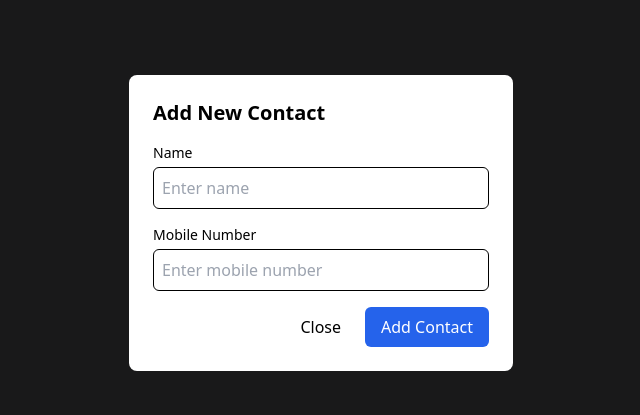
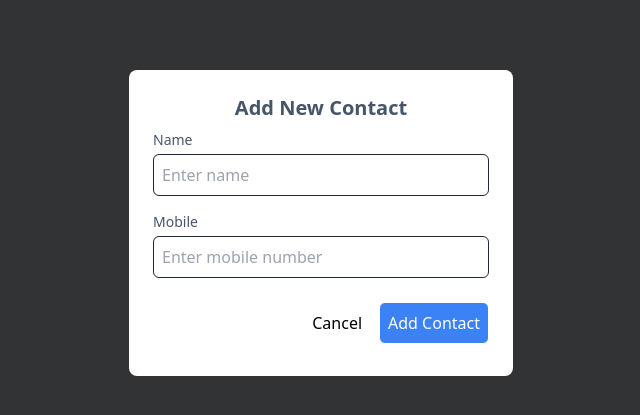
Before and after one commit to mandeep-webdev/MyContacts, a React (Vite) app: page / in a window 1280 px wide. Both pictures are taken after a click on the button 799 px from the left and 50 px from the top of the page. Shown: the part 177-592 px from the top of the page, without its empty margins (319-959 px from the left). Built offline with nearby package versions, Linux system fonts and the light colour scheme; no server answers; the database is empty.

Commit message:
make changes in modal

```diff
--- a/src/components/Modal.jsx
+++ b/src/components/Modal.jsx
@@ -1,51 +1,52 @@
 import React from "react";
 import { IoMdClose } from "react-icons/io";
 const Modal = ({ closeModal }) => {
+  const handleSubmit = (e) => {
+    e.preventDefault();
+  };
   return (
-    <div className="fixed inset-0 bg-black bg-opacity-50 flex justify-center items-center ">
-      <div className="bg-white p-6 rounded-lg w-96">
-        <h2 className="text-xl font-semibold mb-4">Add New Contact</h2>
-        <form>
+    <div className="fixed inset-0 flex justify-center items-center backdrop-blur-sm">
+      <div className=" bg-white p-6 rounded-lg w-96">
+        <h2 className="text-xl font-semibold mb-2 text-slate-600 text-center">
+          Add New Contact
+        </h2>
+        <form onSubmit={handleSubmit}>
           <div className="mb-4">
             <label
               htmlFor="name"
-              className="block text-sm font-medium text-gray-700"
+              className="block text-sm font-medium text-slate-600 mb-1"
             >
               Name
             </label>
             <input
               type="text"
               id="name"
-              className="mt-1 p-2 w-full border border-gray-300 rounded-md"
               placeholder="Enter name"
+              className="border w-full border-slate-800 p-2 rounded-md outline-none text-slate-600"
             />
           </div>
           <div className="mb-4">
             <label
               htmlFor="mobile"
-              className="block text-sm font-medium text-gray-700"
+              className="block text-sm font-medium text-slate-600 mb-1"
             >
-              Mobile Number
+              Mobile
             </label>
             <input
               type="text"
               id="mobile"
-              className="mt-1 p-2 w-full border border-gray-300 rounded-md"
               placeholder="Enter mobile number"
+              className="border w-full border-slate-800 p-2 rounded-md outline-none text-slate-600"
             />
           </div>
-          <div className="flex justify-end gap-2">
+          <div className="flex justify-end gap-2 py-2">
             <button
-              type="button"
-              className="px-4 py-2 bg-gray-300 text-black rounded-md"
+              className="border border-transparent px-2 rounded-md cursor-pointer hover:text-red-700 transition duration-300"
               onClick={closeModal}
             >
-              Close
+              Cancel
             </button>
-            <button
-              type="submit"
-              className="px-4 py-2 bg-blue-600 text-white rounded-md"
-            >
+            <button className=" border bg-blue-500 hover:bg-blue-600 transition duration-300 text-white p-2 rounded-md cursor-pointer">
               Add Contact
             </button>
           </div>
```
